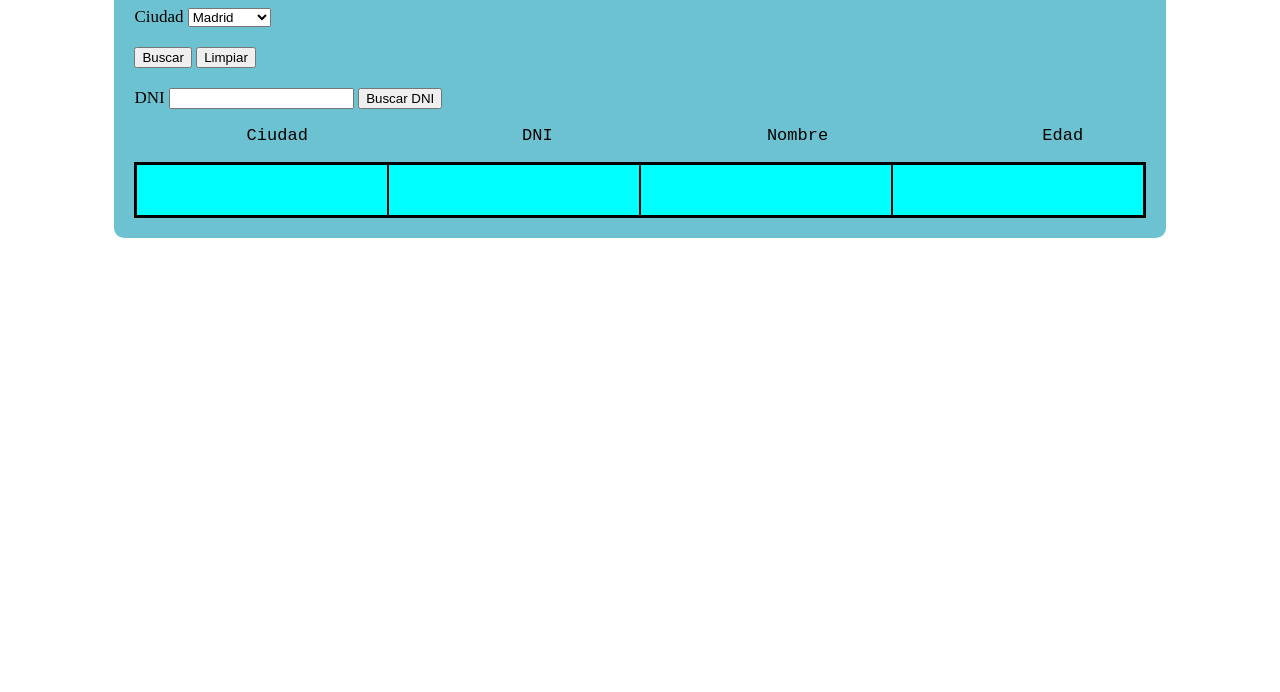
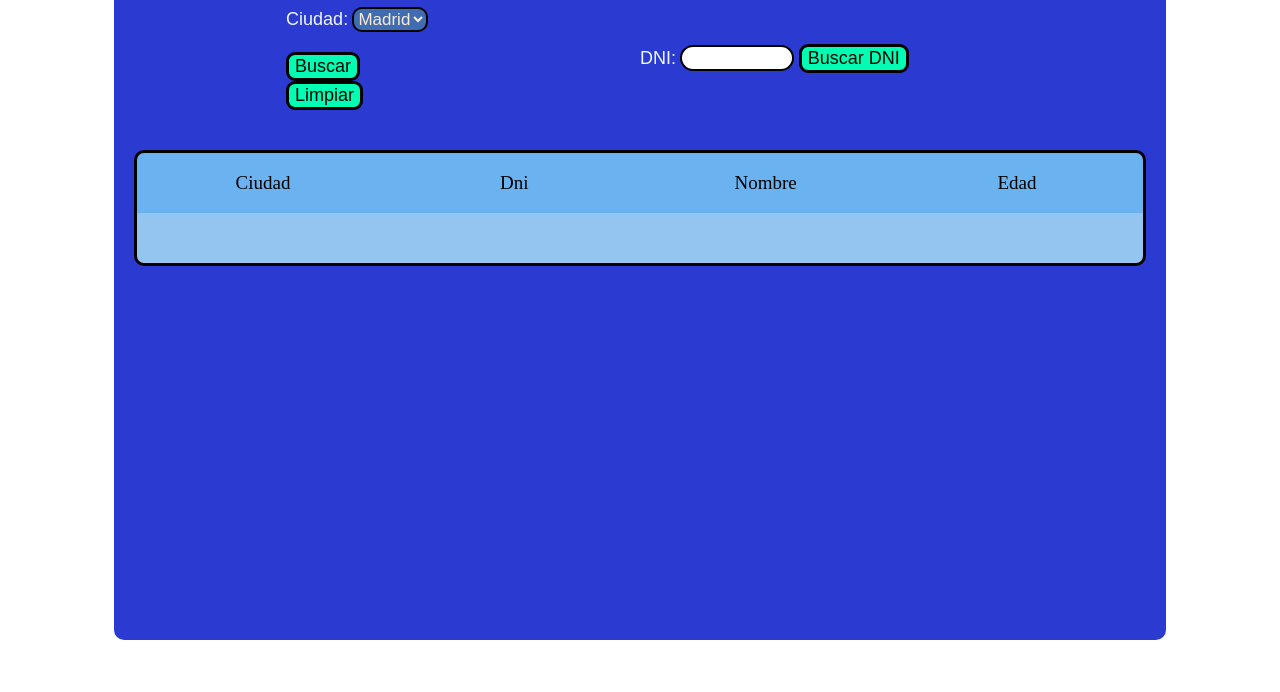
Before and after one commit to DatreRSX/Censo-Terry-main, a plain HTML site: page index.html in a window 1280 px wide. Shown: the part 108-800 px from the top of the page. Drawn offline with Linux system fonts and the light colour scheme.

Commit message:
umm como asi

```diff
--- a/index.html
+++ b/index.html
@@ -11,8 +11,9 @@
 <div id="main">
 
 <h1>Censo Terry</h1>
-
-<label for="Ciudad">Ciudad</label>
+<div id="buscadores">
+<div id="eciudad">
+<label for="Ciudad">Ciudad:</label>
 <select id="ciudades">
 <option value="Madrid">Madrid</option>
 <option value="Sevilla">Sevilla</option>
@@ -22,20 +23,29 @@
 </select><br><br>
 <button id="buscar" onclick="f_buscar()">Buscar</button>
 <button id="limpiar" onclick="f_limpiar()" >Limpiar</button><br><br>
-<label>DNI</label>
+</div>
+
+<div id="edni">
+<label>DNI:</label>
 <input type="text" id="Dni">
-<button id="buscardni" onclick="f_buscarDNI()">Buscar DNI</button>
+<button id="buscardni" onclick="f_buscarDNI()">Buscar DNI</button><br><br>
+</div>
+</div>
 
+<div class="tAbla1">
+<div id="tdni"><p>Ciudad</p></div>
+<div id="tciudad"><p>Dni</p></div>
+<div id="tnombre"><p>Nombre</p></div>
+<div id="tedad"><p>Edad</p></div>
+</div>
 
-<pre>           Ciudad                     DNI                     Nombre                     Edad </pre>
-<div  id="tAbla">
-<div id="tdni"><p id="pdni"></p></div>
+<div  class="tAbla2">
+<div id="tdni"><p id="pciudad"></p></div>
 <div id="tciudad"><p id="pdni"></p></div>
-<div id="tnombre"><p id="pdni"></p></div>
-<div id="tedad"><p id="pdni"></p></div>
-<!--<textarea id="textarea" readonly></textarea>
--->
+<div id="tnombre"><p id="pnombre"></p></div>
+<div id="tedad"><p id="pedad"></p></div>
 </div>
+
 </div>
 
 </body>
--- a/main.js
+++ b/main.js
@@ -19,8 +19,10 @@ function f_buscar() {
 while (sumador < tabla.length) {
 
 if (tabla[sumador][0] == ciudad) {
-document.getElementById("textarea").value += tabla[sumador][0] +"                  "+ tabla[sumador][1]
-+"                      "+ tabla[sumador][2]+"                             "+tabla[sumador][3]+"\n";
+    document.getElementById("pciudad").innerHTML += tabla[sumador][0]+"<br>";
+    document.getElementById("pdni").innerHTML+=tabla[sumador][1]+"<br>";
+    document.getElementById("pnombre").innerHTML +=tabla[sumador][2]+"<br>";
+    document.getElementById("pedad").innerHTML +=tabla[sumador][3]+"<br>";
 }
 
 sumador++;
@@ -38,12 +40,15 @@ function f_buscarDNI() {
     }
 
     if (tabla[sumador1][1] == dni) {
-        document.getElementById("textarea").value += tabla[sumador1][0] +"                  "+ tabla[sumador1][1]
-        +"                      "+ tabla[sumador1][2]+"                             "+tabla[sumador1][3]+"\n";
-        }
+        document.getElementById("pciudad").innerHTML += tabla[sumador1][0]+"<br>";
+        document.getElementById("pdni").innerHTML+=tabla[sumador1][1]+"<br>";
+        document.getElementById("pnombre").innerHTML +=tabla[sumador1][2]+"<br>";
+        document.getElementById("pedad").innerHTML +=tabla[sumador1][3]+"<br>";
     }
-
+}
 function f_limpiar(){
-document.getElementById("textarea").value="";
-
+document.getElementById("pciudad").innerHTML ="";
+document.getElementById("pdni").innerHTML="";
+document.getElementById("pnombre").innerHTML="";
+document.getElementById("pedad").innerHTML="";
 }
--- a/styles.css
+++ b/styles.css
@@ -1,11 +1,3 @@
-textarea
-{
-width: 95%;
-height: 140px;
-font-family: 'Courier New', Courier, monospace;
-font-size: 17px;
-}
-
 body
 {
 
@@ -13,12 +5,14 @@ display: flex;
 justify-content: center;
 align-items: center;
 align-content:center;
+
 }
 
 #main
 {
-background-color: rgb(109, 194, 209);
+background-color: rgb(43, 59, 209);
 width: 80%;
+height: 700px;
 padding: 20px;
 border-radius: 10px;
 font-size: 17px;
@@ -27,33 +21,64 @@ font-size: 17px;
 h1{
 
 font-family: 'Trebuchet MS', 'Lucida Sans Unicode', 'Lucida Grande', 'Lucida Sans', Arial, sans-serif;
+text-align: center;
+color: aliceblue;
+}
 
+input{
+font-size: 18px;
+border-radius: 20px;
+width: 30%;
+height: 20px;
+text-align: center;
+border: 2px solid black;
+color: aqua;
+}
+
+button
+
+{
+
+border-radius: 9px;
+font-size: 18px;
+background-color: rgb(0, 255, 179);
+border: 3px solid black;
+}
+
+select
+{
+border: 2px solid black;
+border-radius: 10px;
+width: 50%;
+font-size: 17px;
+background-color: rgb(64, 109, 177);
+color: antiquewhite;
 }
 
 #tdni
 {
 
 width: 25%;
-height: 50px;
-background-color: aqua;
-border:1px black solid;
+height: auto;
+
+text-align: center;
 }
 #tciudad
 {
 
 width: 25%;
-height: 50px;
-background-color: aqua;
-border:1px black solid;
+height: auto;
+
+text-align: center;
+
 }
 
 #tnombre
 {
 
 width: 25%;
-height: 50px;
-background-color: aqua;
-border:1px black solid;
+height:auto;
+text-align: center;
 }
 
 #tedad
@@ -61,13 +86,65 @@ border:1px black solid;
 
 width: 25%;
 height: 50px;
-background-color: aqua;
-border:1px black solid;
+text-align: center;
 }
 
-#tAbla
+.tAbla1
 {
-border:2px black solid;
+border-top-left-radius: 10px;
+border-top-right-radius: 10px;
+margin-top: 2%;
+border: 3px black solid;
 display: flex;
 flex-direction: row;
+border-bottom: none;
+background-color: rgb(106, 178, 240);
+font-size: 19px;
+
 }
+
+
+.tAbla2
+{
+border: 3px black solid;
+display: flex;
+flex-direction: row;
+border-top: none;
+border-bottom-left-radius: 10px;
+border-bottom-right-radius: 10px;
+background-color: rgb(148, 197, 240);
+font-size: 19px;
+font-family: 'Courier New', Courier, monospace;
+}
+
+
+label
+{
+
+font-size: 18px;
+font-family: Arial, Helvetica, sans-serif;
+color: aliceblue;
+}
+
+#edni
+{
+
+  margin-left: 20%;
+    width: 35%;
+
+}
+
+#eciudad
+{
+
+width: 15%;
+
+}
+
+#buscadores
+{
+
+display: flex;
+justify-content: center;
+align-items: center;
+}
```
